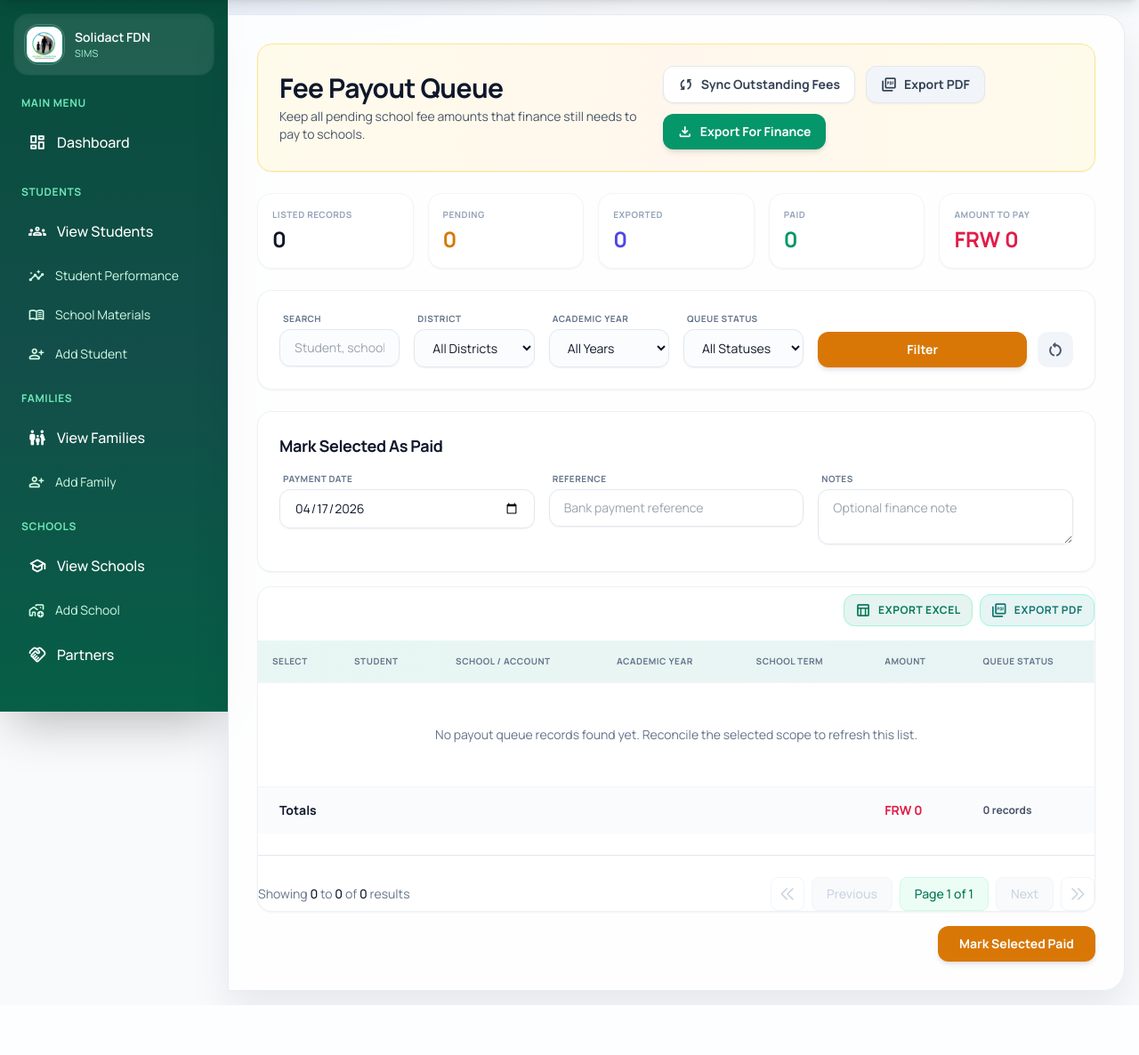
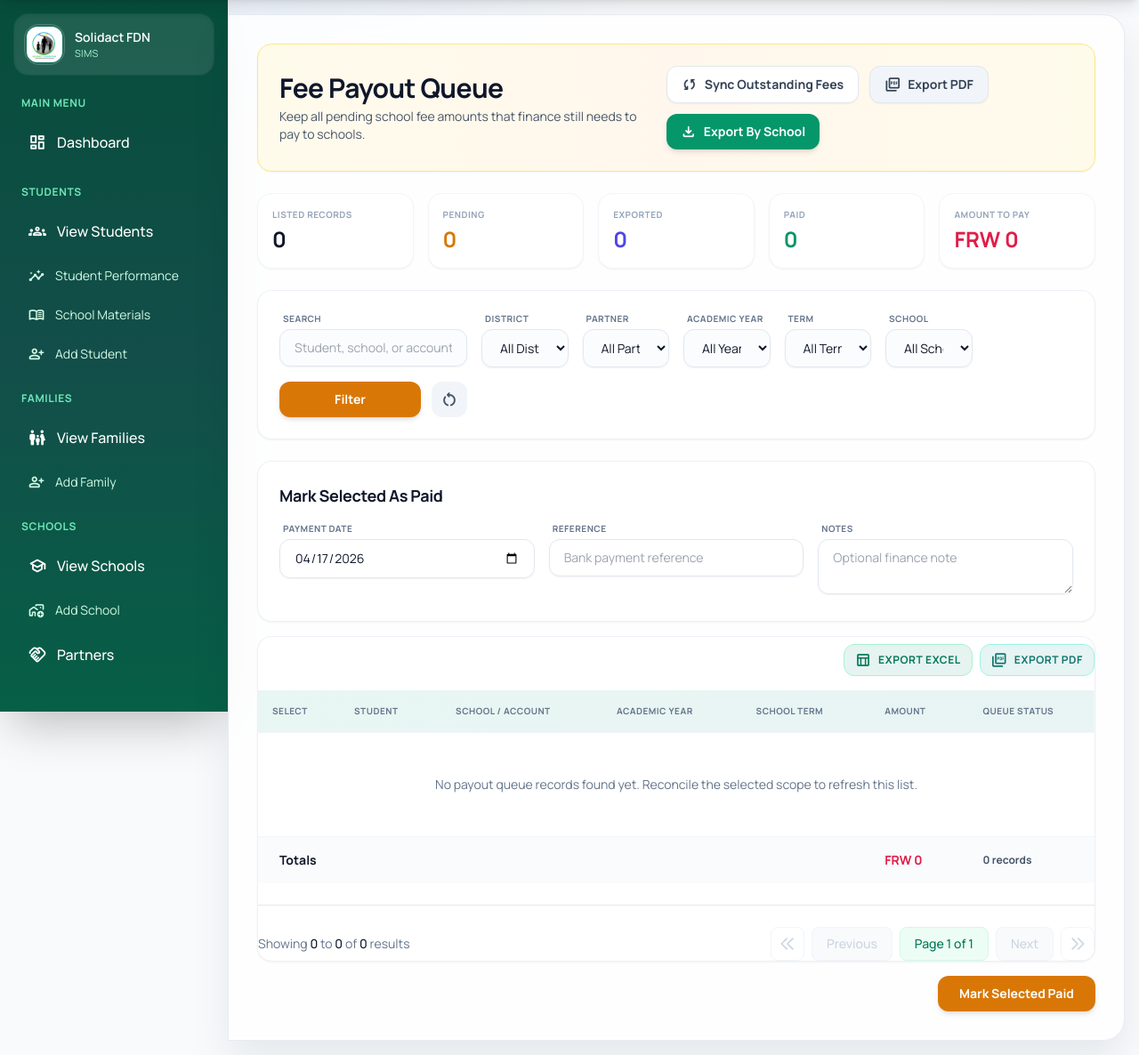
Before and after one commit to niyirerayannick/ssms, a Django app: page /finance/school-fees/disbursements/ in a window 1280 px wide. Shown: the part 81-1267 px from the top of the page at 89% size. Before the commit the page ends 1211 px from the top, so only its background shows below. Run offline with Django 5.2, Linux system fonts and the light colour scheme; the visitor is signed in with stand-in values (Sample User, id 1); data that the repository does not hold is empty; parts of the project's set-up code (start-up, migrations or seed data) failed here and were passed over; some libraries are stand-ins or nearby versions.

Commit message:
yes this is me

```diff
--- a/finance/services.py
+++ b/finance/services.py
@@ -107,6 +107,10 @@ def filter_school_fee_queryset(queryset, *, params):
             Q(school__district_id=district_filter)
         )
 
+    partner_filter = (params.get('partner') or '').strip()
+    if partner_filter:
+        queryset = queryset.filter(student__partner_id=partner_filter)
+
     school_filter = (params.get('school') or '').strip()
     if school_filter:
         queryset = queryset.filter(school_id=school_filter)
@@ -117,6 +121,7 @@ def filter_school_fee_queryset(queryset, *, params):
         'academic_year_filter': academic_year_filter,
         'term_filter': term_filter,
         'district_filter': district_filter,
+        'partner_filter': partner_filter,
         'school_filter': school_filter,
     }
 
--- a/finance/views.py
+++ b/finance/views.py
@@ -14,7 +14,7 @@ from django.forms import formset_factory
 from django.urls import reverse
 from django.utils import timezone
 from core.activity import set_audit_context
-from core.models import District, AcademicYear, School
+from core.models import District, AcademicYear, Partner, School
 from core.export_utils import (
     ExportNumberedCanvas,
     add_export_header,
@@ -114,9 +114,17 @@ def _get_disbursement_labels(filters):
         AcademicYear.objects.filter(id=filters.get('academic_year_filter')).values_list('name', flat=True).first()
         if filters.get('academic_year_filter') else 'All Years'
     )
+    term_label = (
+        dict(SchoolFee.TERM_CHOICES).get(filters.get('term_filter'), filters.get('term_filter'))
+        if filters.get('term_filter') else 'All Terms'
+    )
     district_label = (
         District.objects.filter(id=filters.get('district_filter')).values_list('name', flat=True).first()
         if filters.get('district_filter') else 'All Districts'
+    )
+    partner_label = (
+        Partner.objects.filter(id=filters.get('partner_filter')).values_list('name', flat=True).first()
+        if filters.get('partner_filter') else 'All Partners'
     )
     school_label = (
         School.objects.filter(id=filters.get('school_filter')).values_list('name', flat=True).first()
@@ -124,9 +132,52 @@ def _get_disbursement_labels(filters):
     )
     return {
         'academic_year_label': academic_year_label or 'All Years',
+        'term_label': term_label or 'All Terms',
         'district_label': district_label or 'All Districts',
+        'partner_label': partner_label or 'All Partners',
         'school_label': school_label or 'All Schools',
     }
+
+
+def _get_fee_district_name(fee):
+    student = fee.student
+    if student and student.partner and student.partner.district:
+        return student.partner.district.name
+    if student and student.family and student.family.district:
+        return student.family.district.name
+    if fee.school and fee.school.district:
+        return fee.school.district.name
+    return 'N/A'
+
+
+def _group_disbursements_by_school(disbursements):
+    grouped = OrderedDict()
+    for fee in disbursements:
+        school = fee.school
+        school_name = school.name if school else (fee.school_name or 'Unassigned School')
+        key = ('school', school.id) if school else ('external', school_name.lower())
+        entry = grouped.setdefault(key, {
+            'school_name': school_name,
+            'district_name': _get_fee_district_name(fee),
+            'bank_name': fee.bank_name or 'N/A',
+            'bank_account_name': fee.bank_account_name or 'N/A',
+            'bank_account_number': normalize_identifier_value(fee.bank_account_number, 'N/A'),
+            'student_count': 0,
+            'total_amount': Decimal('0'),
+            'students': [],
+        })
+        entry['students'].append({
+            'student_name': fee.student.full_name if fee.student else 'N/A',
+            'class_level': fee.class_level or 'N/A',
+            'academic_year': fee.academic_year.name if fee.academic_year else 'N/A',
+            'term': fee.get_term_display(),
+            'partner_name': fee.student.partner.name if fee.student and fee.student.partner else 'N/A',
+            'amount_to_pay': fee.balance,
+        })
+        entry['student_count'] += 1
+        entry['total_amount'] += fee.balance
+
+    return list(grouped.values())
 
 
 @login_required
@@ -249,6 +300,7 @@ def fee_disbursement_queue(request):
         'reconciliation_form': reconciliation_form,
         'districts': District.objects.order_by('name'),
         'academic_years': AcademicYear.objects.order_by('-name'),
+        'partners': Partner.objects.order_by('name'),
         'schools': School.objects.order_by('name'),
         **totals,
         **labels,
@@ -327,73 +379,73 @@ def export_fee_disbursement_excel(request):
 
     subtitle = (
         f"Academic Year: {labels['academic_year_label']} | "
+        f"Term: {labels['term_label']} | "
         f"District: {labels['district_label']} | "
+        f"Partner: {labels['partner_label']} | "
         f"School: {labels['school_label']}"
     )
-    headers = [
-        'No.',
-        'Student Name',
-        'Academic Year',
-        'School Term',
-        'District',
-        'School',
-        'Class Level',
-        'Bank Name',
-        'Bank Account Name',
-        'Bank Account Number',
-        'Amount To Pay',
-        'Status',
-    ]
-    header_row = write_excel_report_header(worksheet, 'School Fee Disbursement Queue', subtitle, len(headers))
-    worksheet.append(headers)
-    style_excel_header(worksheet, header_row)
+    headers = ['No.', 'Student Name', 'Class Level', 'Academic Year', 'Term', 'Partner', 'Amount To Pay']
+    school_groups = _group_disbursements_by_school(disbursements)
+    header_row = write_excel_report_header(worksheet, 'Pending School Fee Payments By School', subtitle, len(headers))
 
-    data_start_row = header_row + 1
-    for index, fee in enumerate(disbursements, start=1):
-        student = fee.student
-        district_name = student.partner.district.name if student and student.partner and student.partner.district else (
-            student.family.district.name if student and student.family and student.family.district else (
-                fee.school.district.name if fee.school and fee.school.district else 'N/A'
-            )
-        )
+    current_row = header_row + 1
+    for group in school_groups:
+        worksheet.append([f"School: {group['school_name']}"])
+        worksheet.merge_cells(start_row=current_row, start_column=1, end_row=current_row, end_column=len(headers))
+        school_cell = worksheet.cell(row=current_row, column=1)
+        school_cell.font = Font(bold=True, size=12, color='1E293B')
+        school_cell.fill = PatternFill(fill_type='solid', fgColor='E2E8F0')
+        current_row += 1
+
         worksheet.append([
-            index,
-            student.full_name if student else 'N/A',
-            fee.academic_year.name if fee.academic_year else 'N/A',
-            fee.get_term_display(),
-            district_name,
-            fee.school_name or 'N/A',
-            fee.class_level or 'N/A',
-            fee.bank_name or 'N/A',
-            fee.bank_account_name or 'N/A',
-            normalize_identifier_value(fee.bank_account_number, 'N/A'),
-            float(fee.balance),
-            fee.get_payment_status_display(),
+            f"District: {group['district_name']}",
+            f"Bank: {group['bank_name']}",
+            f"Account Name: {group['bank_account_name']}",
+            f"Account Number: {group['bank_account_number']}",
+            '',
+            '',
+            f"School Total: {float(group['total_amount'])}",
         ])
+        current_row += 1
+
+        worksheet.append(headers)
+        style_excel_header(worksheet, current_row)
+        current_row += 1
+
+        for index, student in enumerate(group['students'], start=1):
+            worksheet.append([
+                index,
+                student['student_name'],
+                student['class_level'],
+                student['academic_year'],
+                student['term'],
+                student['partner_name'],
+                float(student['amount_to_pay']),
+            ])
+            current_row += 1
+
+        worksheet.append(['', 'School Total', '', '', '', '', float(group['total_amount'])])
+        total_row = current_row
+        for column in range(1, len(headers) + 1):
+            worksheet.cell(row=total_row, column=column).font = Font(bold=True)
+            worksheet.cell(row=total_row, column=column).fill = PatternFill(fill_type='solid', fgColor='FEF3C7')
+        current_row += 1
+        worksheet.append([])
+        current_row += 1
 
     try:
         autosize_worksheet_columns(worksheet, max_width=32)
     except AttributeError:
         pass
 
-    worksheet.append([])
     worksheet.append(['TOTAL RECORDS', totals['listed_count']])
     worksheet.append(['TOTAL AMOUNT TO PAY', float(totals['total_amount_to_pay'])])
     worksheet.append(['UNPAID RECORDS', totals['pending_count']])
-    style_excel_table_rows(
-        worksheet,
-        header_row_idx=header_row,
-        data_start_row=data_start_row,
-        data_end_row=data_start_row + max(disbursements.count(), 0) - 1 if hasattr(disbursements, 'count') else worksheet.max_row,
-        max_col=len(headers),
-        centered_columns=[1, 3, 4, 12],
-        right_aligned_columns=[11],
-    )
 
     response = HttpResponse(
         content_type='application/vnd.openxmlformats-officedocument.spreadsheetml.sheet'
     )
-    response['Content-Disposition'] = 'attachment; filename="school_fee_disbursement_queue.xlsx"'
+    response['Content-Disposition'] = 'attachment; filename="pending_school_fee_payments_by_school.xlsx"'
     workbook.save(response)
     return response
 
@@ -409,11 +461,11 @@ def export_fee_disbursement_pdf(request):
     labels = _get_disbursement_labels(filters)
 
     buffer = HttpResponse(content_type='application/pdf')
-    buffer['Content-Disposition'] = 'attachment; filename="school_fee_disbursement_queue.pdf"'
+    buffer['Content-Disposition'] = 'attachment; filename="pending_school_fee_payments_by_school.pdf"'
 
     doc = build_export_pdf_document(
         buffer,
-        'School Fee Disbursement Queue',
+        'Pending School Fee Payments By School',
         pagesize=landscape(A4),
         left_margin=20,
         right_margin=20,
@@ -437,10 +489,12 @@ def export_fee_disbursement_pdf(request):
     elements = []
     add_export_header(
         elements,
-        'School Fee Disbursement Queue',
+        'Pending School Fee Payments By School',
         (
             f"Academic Year: {labels['academic_year_label']} | "
+            f"Term: {labels['term_label']} | "
             f"District: {labels['district_label']} | "
+            f"Partner: {labels['partner_label']} | "
             f"School: {labels['school_label']}"
         ),
         generated_label=f"Generated on: {timezone.now().strftime('%B %d, %Y at %I:%M %p')}",
@@ -465,64 +519,90 @@ def export_fee_disbursement_pdf(request):
     elements.append(summary_table)
     elements.append(Spacer(1, 12))
 
-    table_data = [[
-        'No.',
-        'Student',
-        'District',
-        'Academic Year',
-        'School Term',
-        'School',
-        'Bank',
-        'Account Name',
-        'Account Number',
-        'Amount To Pay',
-    ]]
-    for index, fee in enumerate(disbursements, start=1):
-        student = fee.student
-        district_name = student.partner.district.name if student and student.partner and student.partner.district else (
-            student.family.district.name if student and student.family and student.family.district else (
-                fee.school.district.name if fee.school and fee.school.district else 'N/A'
-            )
+    school_groups = _group_disbursements_by_school(disbursements)
+    school_header_style = ParagraphStyle(
+        'SchoolHeader',
+        parent=styles['Heading4'],
+        fontSize=11,
+        leading=13,
+        textColor=colors.HexColor('#0f172a'),
+        spaceAfter=6,
+    )
+
+    for group in school_groups:
+        elements.append(Paragraph(group['school_name'], school_header_style))
+        elements.append(Paragraph(
+            (
+                f"District: {group['district_name']}<br/>"
+                f"Bank: {group['bank_name']}<br/>"
+                f"Account Name: {group['bank_account_name']}<br/>"
+                f"Account Number: {group['bank_account_number']}<br/>"
+                f"Students: {group['student_count']} | School Total: FRW {format_money(group['total_amount'])}"
+            ),
+            cell_style,
+        ))
+        elements.append(Spacer(1, 6))
+
+        table_data = [[
+            'No.',
+            'Student',
+            'Class',
+            'Academic Year',
+            'Term',
+            'Partner',
+            'Amount To Pay',
+        ]]
+        for index, student in enumerate(group['students'], start=1):
+            table_data.append([
+                Paragraph(str(index), cell_style),
+                Paragraph(student['student_name'], cell_style),
+                Paragraph(student['class_level'], cell_style),
+                Paragraph(student['academic_year'], cell_style),
+                Paragraph(student['term'], cell_style),
+                Paragraph(student['partner_name'], cell_style),
+                Paragraph(format_money(student['amount_to_pay']), amount_style),
+            ])
+
+        table_data.append([
+            '',
+            Paragraph('School Total', amount_style),
+            '',
+            '',
+            '',
+            '',
+            Paragraph(format_money(group['total_amount']), amount_style),
+        ])
+        table = build_export_table(
+            table_data,
+            col_widths=[24, 120, 60, 68, 46, 110, 72],
+            body_font_size=7,
+            centered_columns=[0],
+            right_aligned_columns=[6],
+            total_row_indexes=[len(table_data) - 1],
         )
-        table_data.append([
-            Paragraph(str(index), cell_style),
-            Paragraph(student.full_name if student else 'N/A', cell_style),
-            Paragraph(district_name, cell_style),
-            Paragraph(fee.academic_year.name if fee.academic_year else 'N/A', cell_style),
-            Paragraph(fee.get_term_display(), cell_style),
-            Paragraph(fee.school_name or 'N/A', cell_style),
-            Paragraph(fee.bank_name or 'N/A', cell_style),
-            Paragraph(fee.bank_account_name or 'N/A', cell_style),
-            Paragraph(normalize_identifier_value(fee.bank_account_number, 'N/A'), cell_style),
-            Paragraph(format_money(fee.balance), amount_style),
-        ])
+        table.setStyle(TableStyle([
+            ('TEXTCOLOR', (6, -1), (6, -1), colors.HexColor('#b45309')),
+            ('LEFTPADDING', (0, 0), (-1, -1), 4),
+            ('RIGHTPADDING', (0, 0), (-1, -1), 4),
+        ]))
+        elements.append(table)
+        elements.append(Spacer(1, 14))
 
-    table_data.append([
-        '',
-        Paragraph('TOTAL', amount_style),
-        '',
-        '',
-        '',
-        '',
-        '',
-        '',
-        '',
-        Paragraph(format_money(totals['total_amount_to_pay']), amount_style),
-    ])
-    table = build_export_table(
-        table_data,
-        col_widths=[24, 96, 58, 64, 52, 102, 60, 88, 80, 64],
-        body_font_size=6.5,
-        centered_columns=[0],
-        right_aligned_columns=[9],
-        total_row_indexes=[len(table_data) - 1],
-    )
-    table.setStyle(TableStyle([
-        ('TEXTCOLOR', (9, -1), (9, -1), colors.HexColor('#b45309')),
-        ('LEFTPADDING', (0, 0), (-1, -1), 4),
-        ('RIGHTPADDING', (0, 0), (-1, -1), 4),
+    overall_total = Table([
+        ['Overall Pending Amount', f"FRW {format_money(totals['total_amount_to_pay'])}"]
+    ], colWidths=[170, 120])
+    overall_total.setStyle(TableStyle([
+        ('BACKGROUND', (0, 0), (-1, -1), colors.HexColor('#FEF3C7')),
+        ('FONTNAME', (0, 0), (-1, -1), 'Helvetica-Bold'),
+        ('TEXTCOLOR', (1, 0), (1, 0), colors.HexColor('#b45309')),
+        ('BOX', (0, 0), (-1, -1), 0.6, colors.HexColor('#D97706')),
+        ('INNERGRID', (0, 0), (-1, -1), 0.4, colors.HexColor('#F59E0B')),
+        ('LEFTPADDING', (0, 0), (-1, -1), 6),
+        ('RIGHTPADDING', (0, 0), (-1, -1), 6),
+        ('TOPPADDING', (0, 0), (-1, -1), 6),
+        ('BOTTOMPADDING', (0, 0), (-1, -1), 6),
     ]))
-    elements.append(table)
+    elements.append(overall_total)
     elements.append(Spacer(1, 24))
 
     signature_table = Table([
--- a/templates/finance/fee_disbursement_queue.html
+++ b/templates/finance/fee_disbursement_queue.html
@@ -22,7 +22,7 @@
                 </a>
                 <a href="{% url 'finance:export_fee_disbursement_excel' %}{% if request.GET.urlencode %}?{{ request.GET.urlencode }}{% endif %}" class="inline-flex items-center justify-center gap-2 bg-emerald-600 hover:bg-emerald-700 text-white font-bold px-4 py-2.5 rounded-xl transition-all shadow-md active:scale-95 text-sm">
                     <span class="material-symbols-rounded text-[18px]">download</span>
-                    Export For Finance
+                    Export By School
                 </a>
             </div>
         </div>
@@ -52,8 +52,8 @@
     </div>
 
     <div class="bg-white p-4 sm:p-6 rounded-2xl shadow-sm border border-slate-200/60">
-        <form method="get" class="grid grid-cols-1 sm:grid-cols-2 lg:grid-cols-6 gap-4">
-            <div class="sm:col-span-2 lg:col-span-1">
+        <form method="get" class="grid grid-cols-1 sm:grid-cols-2 lg:grid-cols-8 gap-4">
+            <div class="sm:col-span-2 lg:col-span-2">
                 <label class="block text-[10px] font-bold text-slate-500 uppercase tracking-wider mb-1 ml-1">Search</label>
                 <input type="text" name="search" value="{{ search_query }}" placeholder="Student, school, or account..." class="w-full px-4 py-2.5 border border-slate-200 rounded-xl bg-slate-50/50 focus:ring-2 focus:ring-amber-500 focus:border-transparent text-sm">
             </div>
@@ -67,6 +67,15 @@
                 </select>
             </div>
             <div>
+                <label class="block text-[10px] font-bold text-slate-500 uppercase tracking-wider mb-1 ml-1">Partner</label>
+                <select name="partner" class="w-full px-4 py-2.5 border border-slate-200 rounded-xl bg-slate-50/50 focus:ring-2 focus:ring-amber-500 focus:border-transparent text-sm">
+                    <option value="">All Partners</option>
+                    {% for partner in partners %}
+                    <option value="{{ partner.id }}" {% if partner_filter|add:""|stringformat:"s" == partner.id|stringformat:"s" %}selected{% endif %}>{{ partner.name }}</option>
+                    {% endfor %}
+                </select>
+            </div>
+            <div>
                 <label class="block text-[10px] font-bold text-slate-500 uppercase tracking-wider mb-1 ml-1">Academic Year</label>
                 <select name="academic_year" class="w-full px-4 py-2.5 border border-slate-200 rounded-xl bg-slate-50/50 focus:ring-2 focus:ring-amber-500 focus:border-transparent text-sm">
                     <option value="">All Years</option>
@@ -76,12 +85,21 @@
                 </select>
             </div>
             <div>
-                <label class="block text-[10px] font-bold text-slate-500 uppercase tracking-wider mb-1 ml-1">Queue Status</label>
-                <select name="status" class="w-full px-4 py-2.5 border border-slate-200 rounded-xl bg-slate-50/50 focus:ring-2 focus:ring-amber-500 focus:border-transparent text-sm">
-                    <option value="">All Statuses</option>
-                    <option value="pending" {% if status_filter == 'pending' %}selected{% endif %}>Pending</option>
-                    <option value="exported" {% if status_filter == 'exported' %}selected{% endif %}>Exported</option>
-                    <option value="paid" {% if status_filter == 'paid' %}selected{% endif %}>Paid</option>
+                <label class="block text-[10px] font-bold text-slate-500 uppercase tracking-wider mb-1 ml-1">Term</label>
+                <select name="term" class="w-full px-4 py-2.5 border border-slate-200 rounded-xl bg-slate-50/50 focus:ring-2 focus:ring-amber-500 focus:border-transparent text-sm">
+                    <option value="">All Terms</option>
+                    <option value="1" {% if term_filter == '1' %}selected{% endif %}>Term 1</option>
+                    <option value="2" {% if term_filter == '2' %}selected{% endif %}>Term 2</option>
+                    <option value="3" {% if term_filter == '3' %}selected{% endif %}>Term 3</option>
+                </select>
+            </div>
+            <div>
+                <label class="block text-[10px] font-bold text-slate-500 uppercase tracking-wider mb-1 ml-1">School</label>
+                <select name="school" class="w-full px-4 py-2.5 border border-slate-200 rounded-xl bg-slate-50/50 focus:ring-2 focus:ring-amber-500 focus:border-transparent text-sm">
+                    <option value="">All Schools</option>
+                    {% for school in schools %}
+                    <option value="{{ school.id }}" {% if school_filter|add:""|stringformat:"s" == school.id|stringformat:"s" %}selected{% endif %}>{{ school.name }}</option>
+                    {% endfor %}
                 </select>
             </div>
             <div class="flex items-end gap-3 lg:col-span-2">
```
Also changed, not shown: finance/tests/test_school_fee_domain.py (+67 -1 lines), students/views.py (+5 -7 lines).
